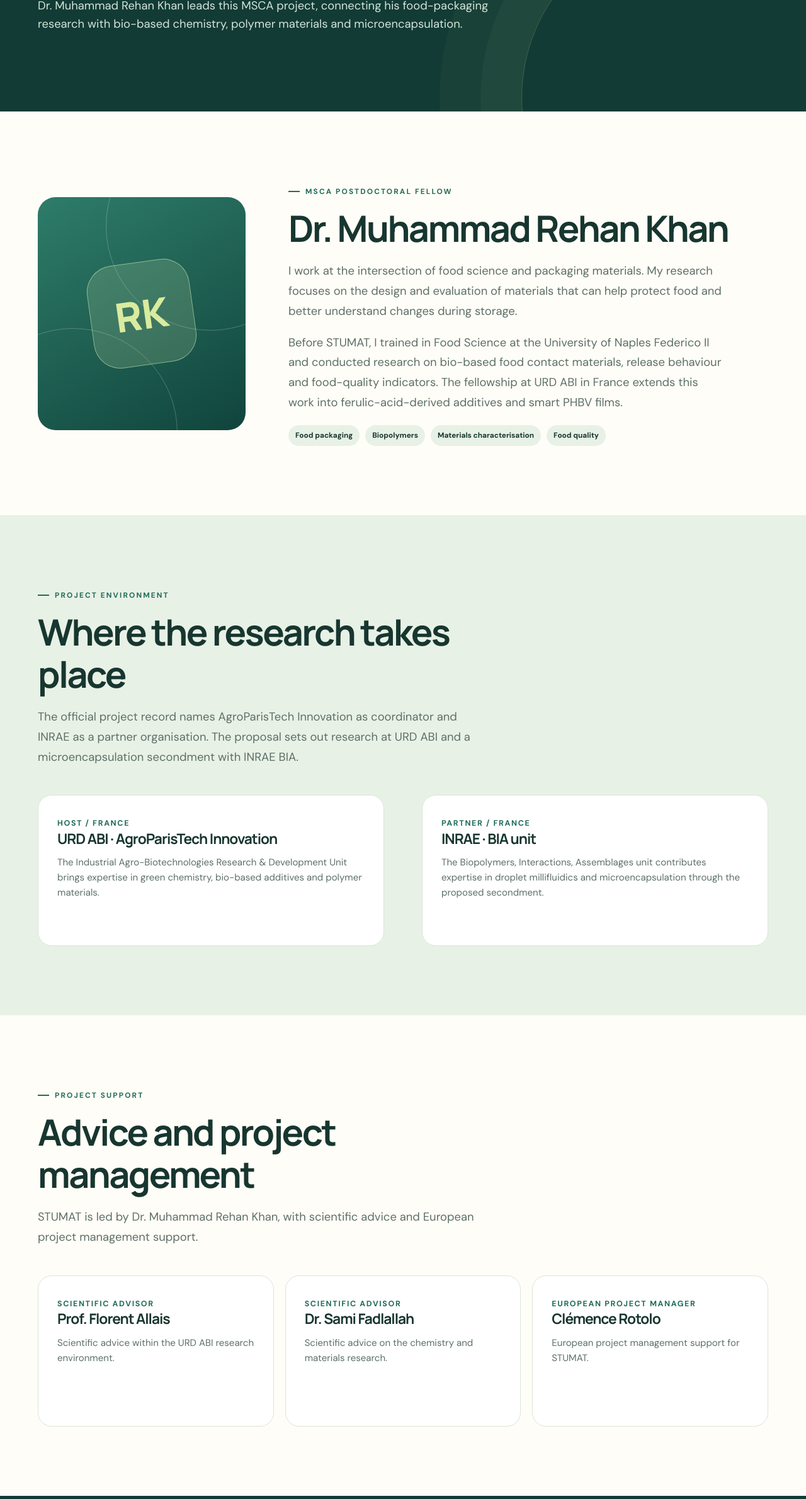
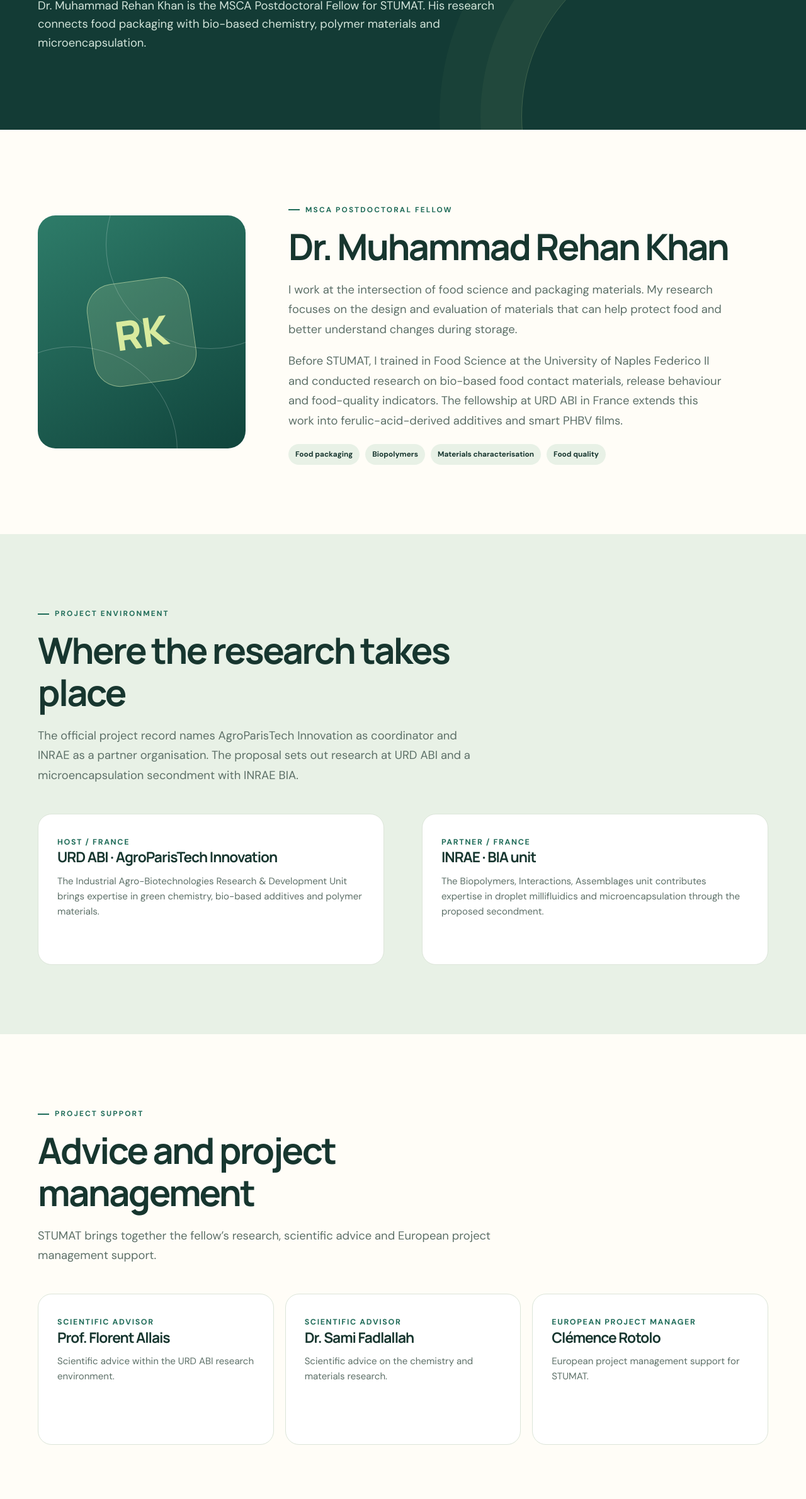
Before and after one commit to Rehankhan94/stumat-website, a plain HTML site: page about.html in a window 1280 px wide. Shown: the part 420-2800 px from the top of the page at 63% size. Drawn offline with Linux system fonts and the light colour scheme.

Commit message:
Add files via upload

```diff
--- a/about.html
+++ b/about.html
@@ -1,9 +1,9 @@
 <!doctype html>
 <html lang="en"><head><meta charset="utf-8"><meta name="viewport" content="width=device-width, initial-scale=1"><meta name="theme-color" content="#133b35"><meta name="description" content="Meet Dr. Muhammad Rehan Khan, the MSCA fellow behind STUMAT, and the French host and partner organisations."><title>About the researcher — STUMAT</title><link rel="icon" href="favicon.svg" type="image/svg+xml"><link rel="stylesheet" href="site.css"><script src="site.js" defer></script></head>
 <body><a class="skip" href="#main">Skip to content</a><header class="site-header"><div class="container nav-wrap"><a class="brand" href="index.html" aria-label="STUMAT home"><img class="brand-icon" src="assets/stumat-mark.svg" alt=""> STUMAT</a><button class="menu-button" type="button" aria-label="Open menu" aria-expanded="false">☰</button><nav class="nav" aria-label="Main navigation"><a href="index.html">Home</a><a href="research.html">Research</a><a href="engagement.html">Engagement</a><a href="about.html" aria-current="page">About</a><a class="nav-cta" href="https://cordis.europa.eu/project/id/101203141" target="_blank" rel="noopener noreferrer">CORDIS ↗</a></nav></div></header>
-<main id="main"><section class="page-hero"><div class="container"><span class="breadcrumb"><a href="index.html">Home</a> / About</span><h1>The researcher behind STUMAT.</h1><p>Dr. Muhammad Rehan Khan leads this MSCA project, connecting his food-packaging research with bio-based chemistry, polymer materials and microencapsulation.</p></div></section>
+<main id="main"><section class="page-hero"><div class="container"><span class="breadcrumb"><a href="index.html">Home</a> / About</span><h1>The researcher behind STUMAT.</h1><p>Dr. Muhammad Rehan Khan is the MSCA Postdoctoral Fellow for STUMAT. His research connects food packaging with bio-based chemistry, polymer materials and microencapsulation.</p></div></section>
 <section class="section section-cream"><div class="container profile"><div class="portrait reveal" role="img" aria-label="Decorative monogram for Dr. Muhammad Rehan Khan; no portrait photograph"><div class="monogram">RK</div></div><div class="reveal"><span class="eyebrow">MSCA Postdoctoral Fellow</span><h2>Dr. Muhammad Rehan Khan</h2><p class="lead">I work at the intersection of food science and packaging materials. My research focuses on the design and evaluation of materials that can help protect food and better understand changes during storage.</p><p class="lead">Before STUMAT, I trained in Food Science at the University of Naples Federico II and conducted research on bio-based food contact materials, release behaviour and food-quality indicators. The fellowship at URD ABI in France extends this work into ferulic-acid-derived additives and smart PHBV films.</p><div class="tag-row"><span class="tag">Food packaging</span><span class="tag">Biopolymers</span><span class="tag">Materials characterisation</span><span class="tag">Food quality</span></div></div></div></section>
 <section class="section section-sage"><div class="container"><div class="section-heading reveal"><span class="eyebrow">Project environment</span><h2>Where the research takes place</h2><p class="lead">The official project record names AgroParisTech Innovation as coordinator and INRAE as a partner organisation. The proposal sets out research at URD ABI and a microencapsulation secondment with INRAE BIA.</p></div><div class="grid-2"><article class="card reveal"><span class="card-number">HOST / FRANCE</span><h3>URD ABI · AgroParisTech Innovation</h3><p>The Industrial Agro-Biotechnologies Research &amp; Development Unit brings expertise in green chemistry, bio-based additives and polymer materials.</p></article><article class="card reveal"><span class="card-number">PARTNER / FRANCE</span><h3>INRAE · BIA unit</h3><p>The Biopolymers, Interactions, Assemblages unit contributes expertise in droplet millifluidics and microencapsulation through the proposed secondment.</p></article></div></div></section>
-<section class="section section-cream"><div class="container"><div class="section-heading reveal"><span class="eyebrow">Project support</span><h2>Advice and project management</h2><p class="lead">STUMAT is led by Dr. Muhammad Rehan Khan, with scientific advice and European project management support.</p></div><div class="grid-3"><article class="card reveal"><span class="card-number">SCIENTIFIC ADVISOR</span><h3>Prof. Florent Allais</h3><p>Scientific advice within the URD ABI research environment.</p></article><article class="card reveal"><span class="card-number">SCIENTIFIC ADVISOR</span><h3>Dr. Sami Fadlallah</h3><p>Scientific advice on the chemistry and materials research.</p></article><article class="card reveal"><span class="card-number">EUROPEAN PROJECT MANAGER</span><h3>Clémence Rotolo</h3><p>European project management support for STUMAT.</p></article></div></div></section>
+<section class="section section-cream"><div class="container"><div class="section-heading reveal"><span class="eyebrow">Project support</span><h2>Advice and project management</h2><p class="lead">STUMAT brings together the fellow’s research, scientific advice and European project management support.</p></div><div class="grid-3"><article class="card reveal"><span class="card-number">SCIENTIFIC ADVISOR</span><h3>Prof. Florent Allais</h3><p>Scientific advice within the URD ABI research environment.</p></article><article class="card reveal"><span class="card-number">SCIENTIFIC ADVISOR</span><h3>Dr. Sami Fadlallah</h3><p>Scientific advice on the chemistry and materials research.</p></article><article class="card reveal"><span class="card-number">EUROPEAN PROJECT MANAGER</span><h3>Clémence Rotolo</h3><p>European project management support for STUMAT.</p></article></div></div></section>
 <section class="section section-dark"><div class="container"><span class="eyebrow light-eyebrow">Research direction</span><p class="quote">Connecting material design, computational insight and food applications in one research programme.</p><a class="button button-primary" href="research.html">Explore the research ↗</a></div></section></main>
 <footer class="site-footer"><div class="container"><div class="footer-grid"><div><a class="brand" href="index.html"><img class="brand-icon" src="assets/stumat-mark.svg" alt=""> STUMAT</a><p>Development of Smart PHBV films with microencapsulated spirulina as TUnable food contact MATerials.</p></div><div class="footer-links"><strong>Explore</strong><a href="research.html">Research</a><a href="engagement.html">Engagement</a><a href="about.html">About</a></div><div class="footer-links"><strong>Project</strong><a href="https://cordis.europa.eu/project/id/101203141" target="_blank" rel="noopener noreferrer">CORDIS fact sheet ↗</a><span>Grant agreement 101203141</span></div></div><div class="footer-bottom"><span>Funded by the European Union under the Horizon Europe Marie Skłodowska-Curie Actions programme.</span><span>© 2026 STUMAT · The monogram is illustrative.</span></div></div></footer></body></html>
```
